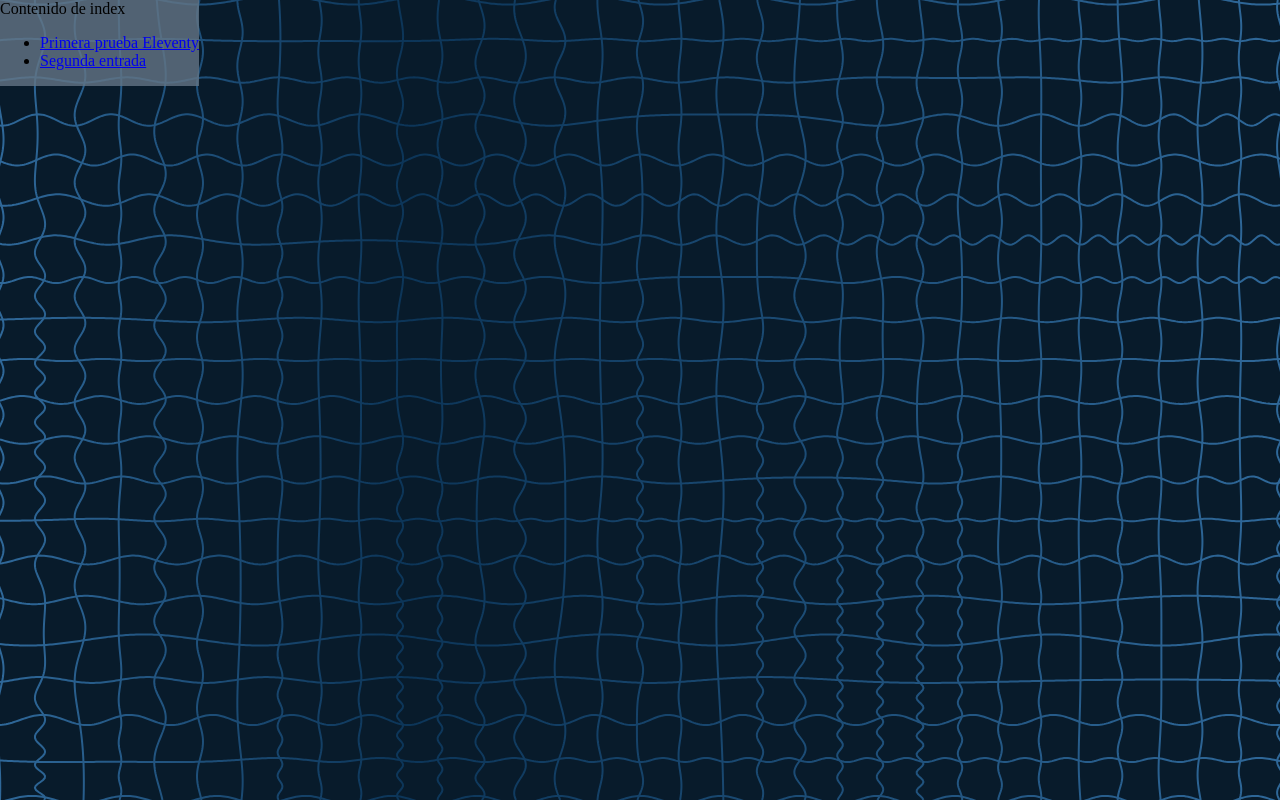
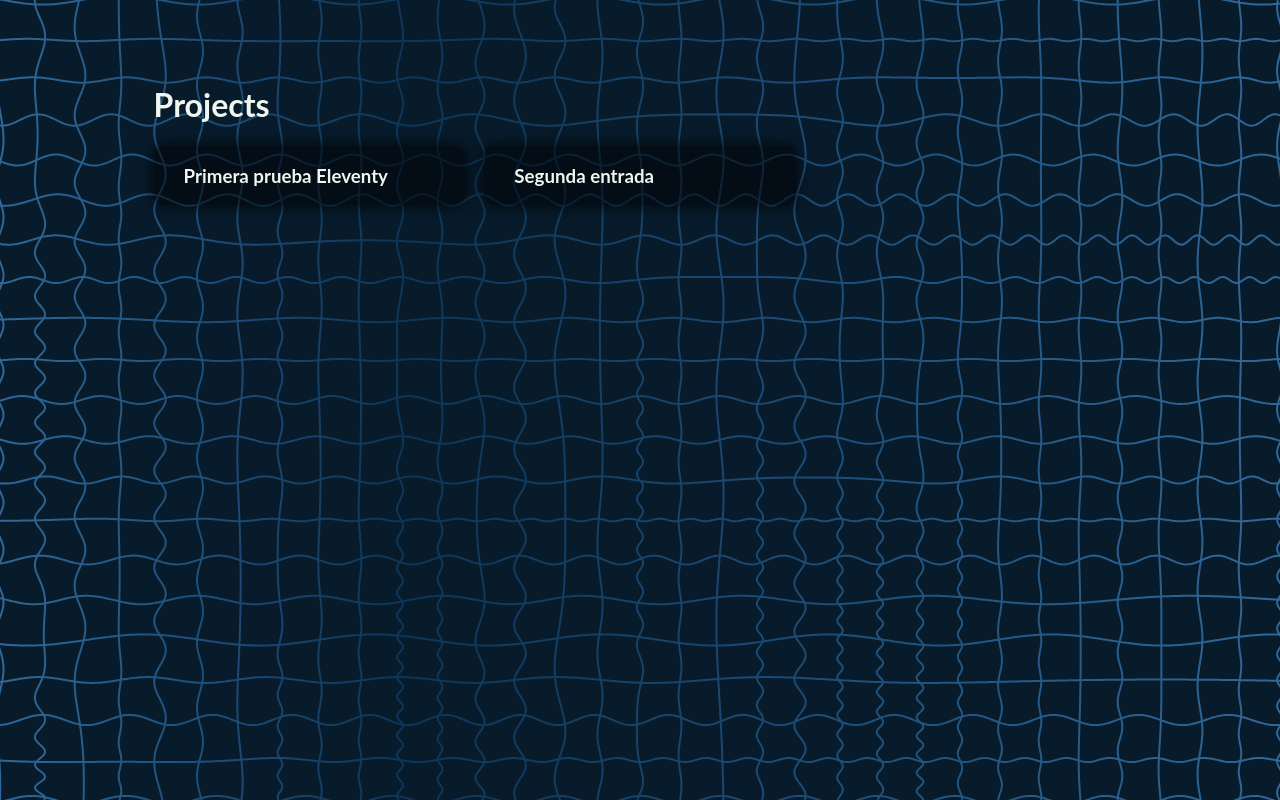
Before and after one commit to jcontrerasf/jcontrerasf.github.io, an Eleventy site: page index.html in a window 1280 px wide. Built offline with nearby package versions, Linux system fonts and the light colour scheme; Eleventy itself is replaced by a stand-in of ours; files that its build step writes are made by us from their sources.

Commit message:
avances en el estilo

```diff
--- a/_includes/layout.html
+++ b/_includes/layout.html
@@ -6,7 +6,7 @@
 	<meta name='theme-color' content='#3fffbb'>
 	<meta name="author" content="Julio Contreras Fuica">
 	<meta name="viewport" content="width=device-width, initial-scale=1.0">
-	<link rel="stylesheet" href="style.css">
+	<link rel="stylesheet" href="/style.css">
 	<title>Test Eleventy</title>
 </head>
 <body>
@@ -14,6 +14,6 @@
   <main>
     {{ content }}
   </main>
-  <script src="script.js"></script>
+  <script src="/script.js"></script>
 </body>
 </html>
--- a/docs/style.css
+++ b/docs/style.css
@@ -1,3 +1,9 @@
+*{
+  box-sizing: border-box;
+  -webkit-tap-highlight-color: transparent !important;
+  outline: none !important;
+}
+
 body, html {
   margin: 0;
   padding: 0;
@@ -5,11 +11,15 @@ body, html {
   height: 100%;
   overflow: hidden;
   background: #081b2b;
+  font-family: 'Lato', sans-serif;
+	color: #EFF6EE;
 }
 
 main {
-  background-color: rgba(99, 117, 133, 0.8);
+  /* background-color: rgba(99, 117, 133, 0.8); */
   position: absolute;
+  width: 100%;
+  padding: 5% 12%;
 }
 
 canvas {
@@ -19,4 +29,43 @@ canvas {
   left: 0;
   width: 100%;
   height: 100%;
+  /* position: fixed !important;
+    right: 0 !important;
+    left: unset !important;
+    z-index: 0; */
 }
+
+.article {
+  text-decoration: none;
+  color: inherit;
+  display: block;
+  width: 32%;
+}
+
+#projects{
+	display: flex;
+	justify-content: space-between;
+	flex-wrap: wrap;
+}
+#projects:last-child::after{
+	content: "";
+	width: 32%;
+}
+#projects article{
+	cursor: pointer;
+	border-radius: 10px;
+	margin-bottom: 30px;
+	background-color: rgba(0,0,0,0.5);
+	transition: all .2s;
+	overflow: hidden;
+	box-shadow: 0px 0px 15px 1px rgba(0,0,0,0.75);
+}
+#projects article img{
+	width: 100%;
+}
+#projects article h3, #projects article p{
+	padding: 0 30px;
+}
+#projects article:hover{
+	transform: translateY(-10px);
+}
--- a/index.html
+++ b/index.html
@@ -1,10 +1,16 @@
 ---
 layout: layout.html
 ---
-Contenido de index
 
-<ul>
-  {%- for post in collections.posts %}
-  <li><a href="{{ post.url }}">{{ post.data.title }}</a></li>
-  {%- endfor %}
-</ul>
+<h1>Projects</h1>
+
+<section id="projects">
+    {%- for post in collections.posts %}
+    <a class="article" href="{{ post.url }}">
+    <article>
+      <h3>{{ post.data.title }}</h3>
+    </article>
+  </a>
+    <!-- <li><a href="{{ post.url }}"></a></li> -->
+    {%- endfor %}
+</section>
--- a/posts/test01.md
+++ b/posts/test01.md
@@ -1,6 +1,7 @@
 ---
 title: Primera prueba Eleventy
 tags: posts
+relative_path: '..'
 ---
 
 # Primera prueba Eleventy
```
Also changed, not shown: docs/index.html (+20 -7 lines), docs/posts/test01/index.html (+2 -2 lines), docs/posts/test02/index.html (+2 -2 lines).
